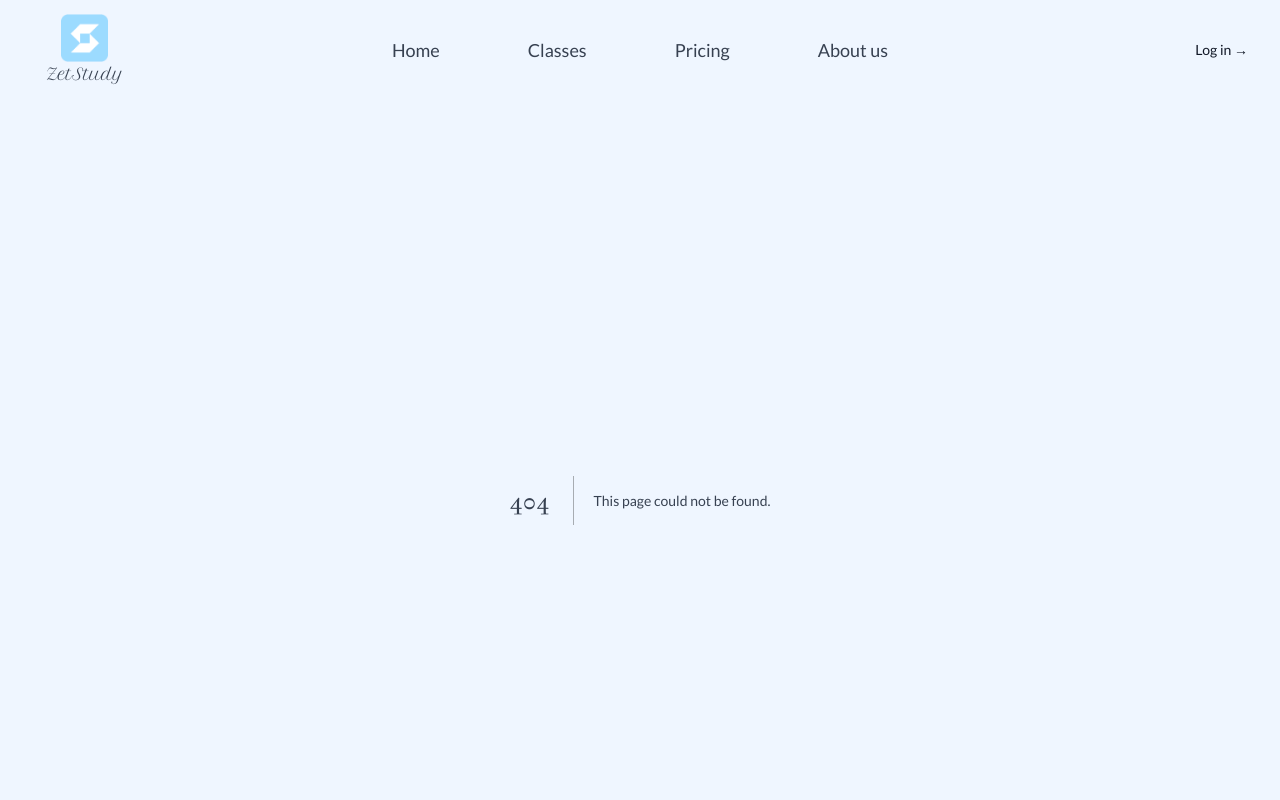
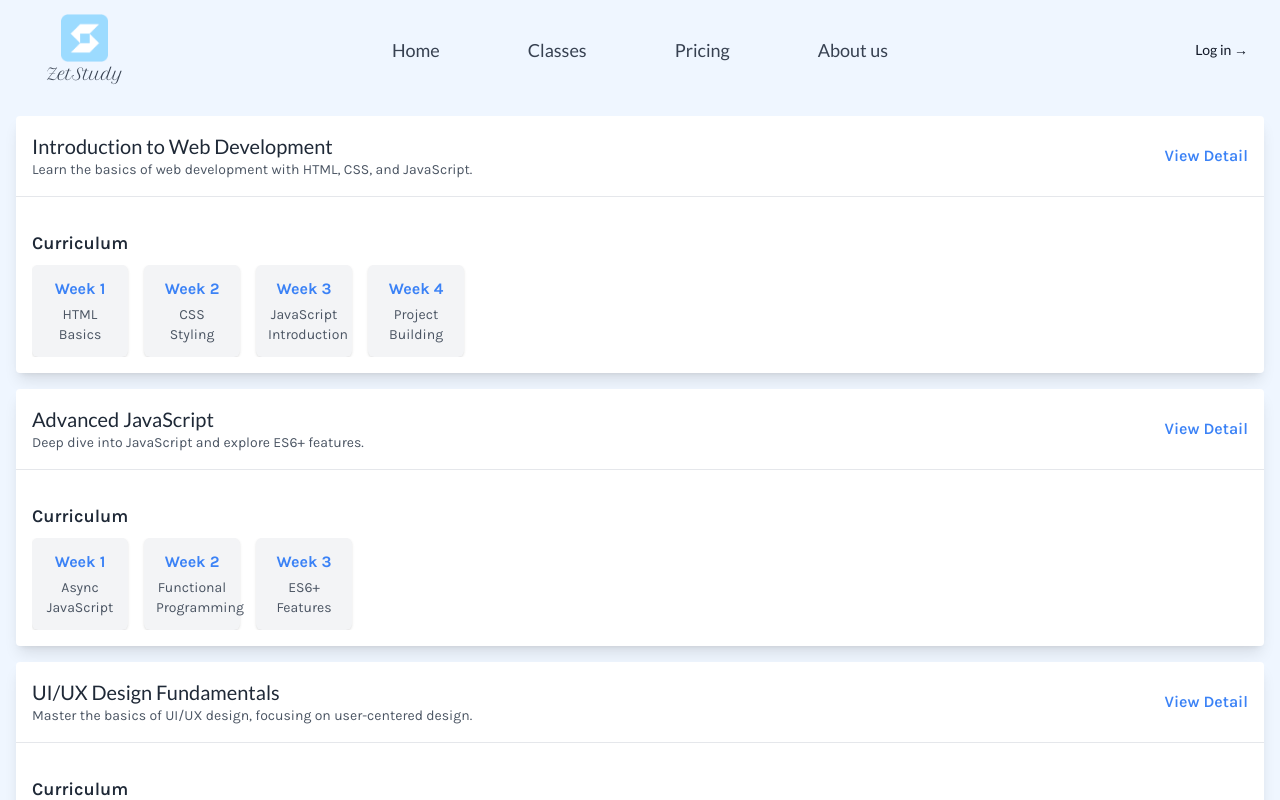
Before and after one commit to ngokhoa1202/e-commerce-frontend, a Next.js app: page /classes in a window 1280 px wide. Before the commit this address had no page. Shown: the top 800 px of the page. Built offline with nearby package versions, Linux system fonts and the light colour scheme.

Commit message:
class card

```diff
--- /dev/null
+++ b/src/app/_components/classes/ClassCard.tsx
@@ -0,0 +1,53 @@
+
+import React from 'react';
+
+export default function ClassCard({ title, description, classLink, curriculum }) {
+  return (
+    <div className="rounded overflow-hidden shadow-lg bg-white">
+      {/* Header */}
+      <div className="flex justify-between items-center p-4 border-b">
+        <div>
+          <h2 className="text-xl font-bold text-gray-800">{title}</h2>
+          <p className="text-gray-600 text-sm">{description}</p>
+        </div>
+        <a
+          href={classLink}
+          className="text-blue-500 font-semibold hover:text-blue-700"
+        >
+          View Detail
+        </a>
+      </div>
+
+      {/* Body */}
+      <div className="p-4">
+        {/* Course Class Images */}
+        <div className="flex space-x-2 overflow-hidden">
+          {/* {images.map((image, index) => (
+            <img
+              key={index}
+              src={image}
+              alt={`Course class ${index + 1}`}
+              className="w-16 h-16 rounded"
+            />
+          ))} */}
+        </div>
+
+        {/* Curriculum */}
+        <div className="mt-4">
+          <h3 className="text-lg font-semibold text-gray-800">Curriculum</h3>
+          <div className="flex space-x-4 overflow-x-auto mt-2">
+            {curriculum.map((item, index) => (
+              <div
+                key={index}
+                className="flex-shrink-0 bg-gray-100 p-3 rounded-md shadow text-center w-24"
+              >
+                <div className="text-blue-500 font-bold">Week {item.week}</div>
+                <p className="text-gray-600 text-sm mt-1">{item.description}</p>
+              </div>
+            ))}
+          </div>
+        </div>
+      </div>
+    </div>
+  );
+}
--- /dev/null
+++ b/src/app/_components/classes/ClassList.tsx
@@ -0,0 +1,19 @@
+import ClassCard from './ClassCard';
+
+function ClassList({ classes }) {
+  return (
+    <div className="space-y-4">
+      {classes.map((Class, index) => (
+        <ClassCard
+          key={index}
+          title={Class.title}
+          description={Class.description}
+          classLink={Class.ClassLink}
+          curriculum={Class.curriculum}
+        />
+      ))}
+    </div>
+  );
+}
+
+export default ClassList;
--- /dev/null
+++ b/src/app/classes/page.tsx
@@ -0,0 +1,43 @@
+import ClassCard from "../_components/classes/ClassCard";
+import ClassList from "../_components/classes/ClassList";
+const sampleCourses = [
+    {
+      title: "Introduction to Web Development",
+      description: "Learn the basics of web development with HTML, CSS, and JavaScript.",
+      courseLink: "/course-details/intro-web-dev",
+      curriculum: [
+        { week: 1, description: "HTML Basics" },
+        { week: 2, description: "CSS Styling" },
+        { week: 3, description: "JavaScript Introduction" },
+        { week: 4, description: "Project Building" },
+      ],
+    },
+    {
+      title: "Advanced JavaScript",
+      description: "Deep dive into JavaScript and explore ES6+ features.",
+      courseLink: "/course-details/advanced-js",
+      curriculum: [
+        { week: 1, description: "Async JavaScript" },
+        { week: 2, description: "Functional Programming" },
+        { week: 3, description: "ES6+ Features" },
+      ],
+    },
+    {
+      title: "UI/UX Design Fundamentals",
+      description: "Master the basics of UI/UX design, focusing on user-centered design.",
+      courseLink: "/course-details/ui-ux",
+      curriculum: [
+        { week: 1, description: "Understanding Users" },
+        { week: 2, description: "Design Principles" },
+        { week: 3, description: "Prototyping and Testing" },
+      ],
+    },
+  ];
+
+  export default function Page() {
+    return (
+      <main className="container mx-auto p-4">
+        <ClassList classes={sampleCourses} />
+      </main>
+    );
+  }
```
